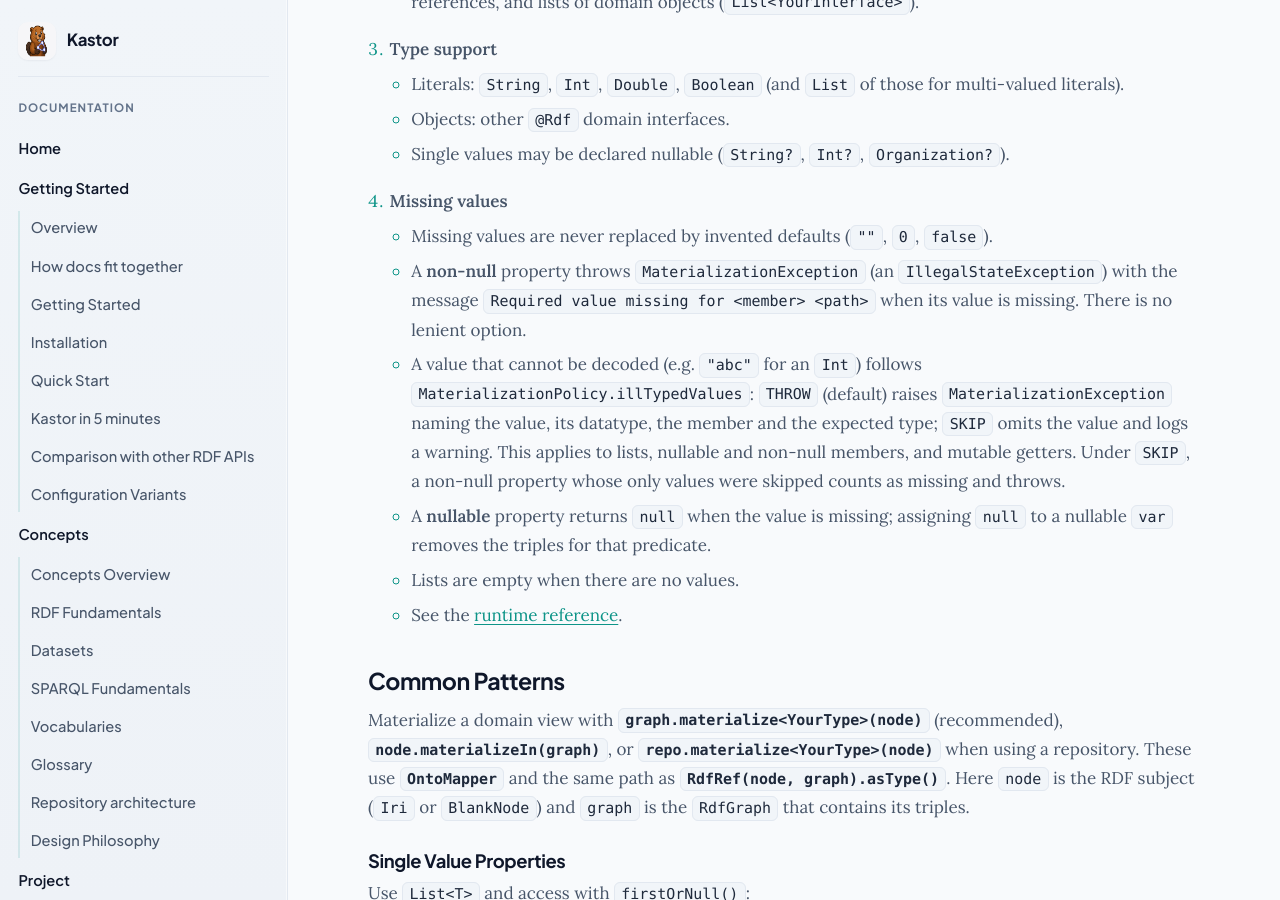
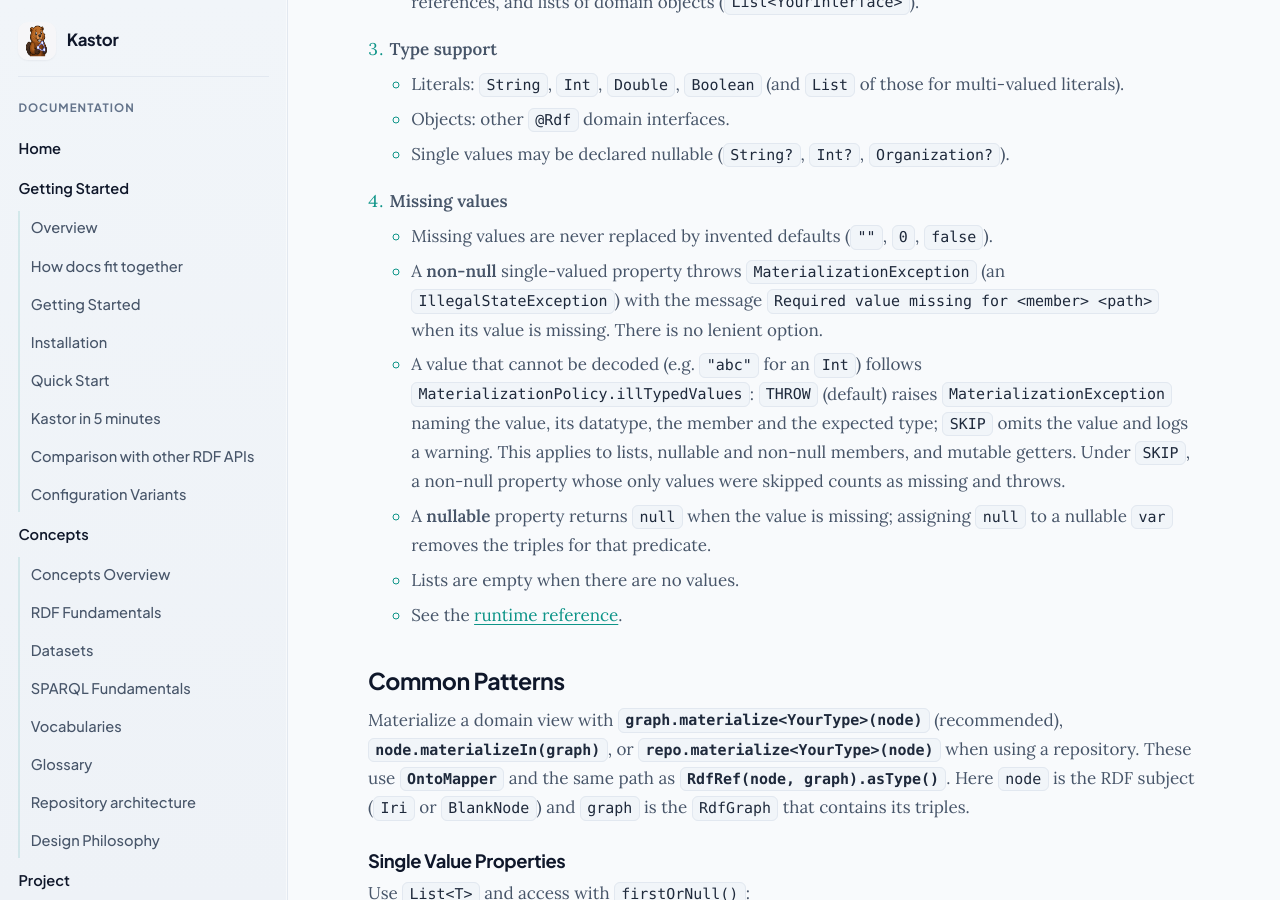
Before and after one commit to geoknoesis/kastor, a Jekyll site: the page built from docs/kastor-gen/reference/annotations.md, in a window 1280 px wide and 900 px high, scrolled down 6319 px. Built offline with Jekyll 4.4.1, drawn with Linux system fonts in a browser that asks for light colours; our own code applies the rules of GitHub Pages for plain Markdown files.

Commit message:
docs(kastor-gen): clarify that only non-null single-valued @Rdf members are required
Co-Authored-By: Claude Opus 5 (1M context) <noreply@anthropic.com>

```diff
--- a/docs/kastor-gen/reference/annotations.md
+++ b/docs/kastor-gen/reference/annotations.md
@@ -239,7 +239,7 @@ internal class PersonWrapper(override val rdf: RdfHandle) : Person, RdfBacked {
 
 4. **Missing values**
    - Missing values are never replaced by invented defaults (`""`, `0`, `false`).
-   - A **non-null** property throws `MaterializationException` (an `IllegalStateException`) with the message
+   - A **non-null** single-valued property throws `MaterializationException` (an `IllegalStateException`) with the message
      `Required value missing for <member> <path>` when its value is missing. There is no lenient option.
    - A value that cannot be decoded (e.g. `"abc"` for an `Int`) follows `MaterializationPolicy.illTypedValues`:
      `THROW` (default) raises `MaterializationException` naming the value, its datatype, the member and the
```
